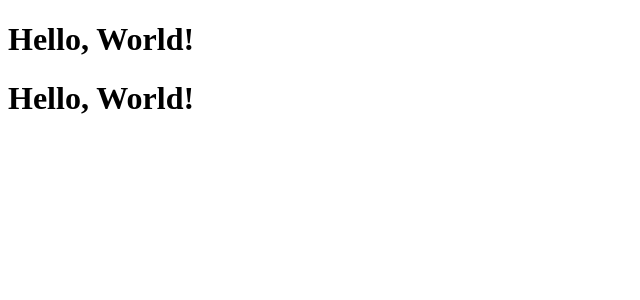
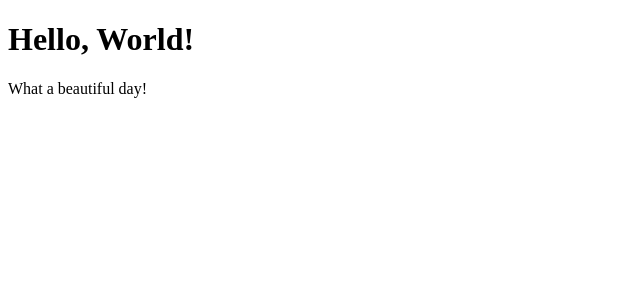
Before and after one commit to Baku305/react-exercises, a React (Create React App) app in the folder react-exercises/: page / in a window 1280 px wide. Shown: the top 300 px of the page, without its empty margins (0-640 px from the left). Built offline with nearby package versions, Linux system fonts and the light colour scheme.

Commit message:
features/add message in components-02

```diff
--- a/react-exercises/src/Components-02.jsx
+++ b/react-exercises/src/Components-02.jsx
@@ -2,6 +2,9 @@ import React from "react";
 
 export class Hello extends React.Component {
     render(){
-        return  <h1>Hello, World!</h1>
+        return  <div>
+            <h1>Hello, World!</h1>
+            <p>What a beautiful day!</p>
+            </div>
     }
 }
--- a/react-exercises/src/index.jsx
+++ b/react-exercises/src/index.jsx
@@ -1,18 +1,11 @@
 import React from "react";
 import {createRoot} from "react-dom/client"
 import { App } from "./Components-03";
-import { Hello } from "./Components-02";
+
 
 
 const root = createRoot(document.getElementById("root"))
 
 const appEl = <App/>
-const HelloEl = <Hello/>
 
-root.render(
-    <>
-    {HelloEl}
-    {appEl}
-    </>
-
-)
+root.render(appEl)
```
